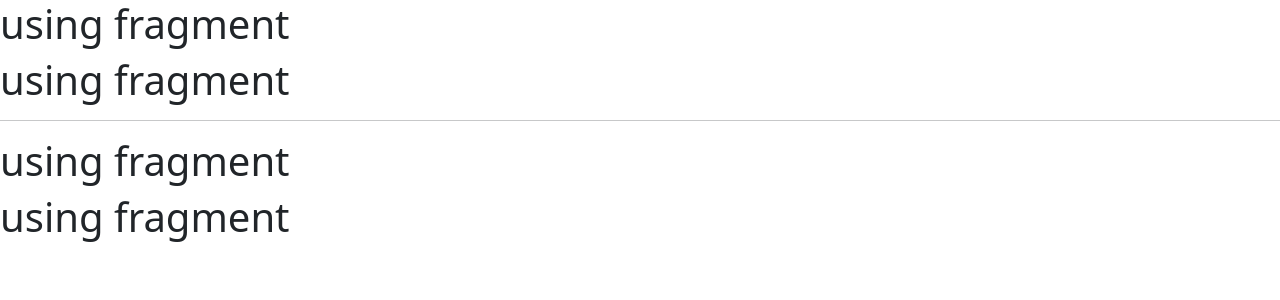
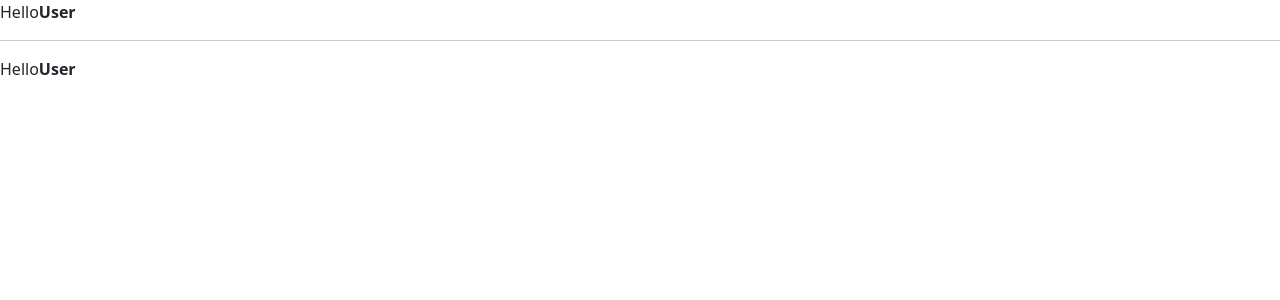
Before and after one commit to sumitbasu116/react-blog, a React (Vite) app: page / in a window 1280 px wide. Shown: the top 300 px of the page. Built offline with nearby package versions, Linux system fonts and the light colour scheme.

Commit message:
fragment part3-using fragment to avoid line breaks for using div

```diff
--- a/src/App.jsx
+++ b/src/App.jsx
@@ -15,8 +15,7 @@ export default App;
 function Data() {
   return (
     <>
-      <h1>using fragment</h1>
-      <h1>using fragment</h1>
+      <span>Hello</span><b>User</b>
     </>
   )
 }
```
